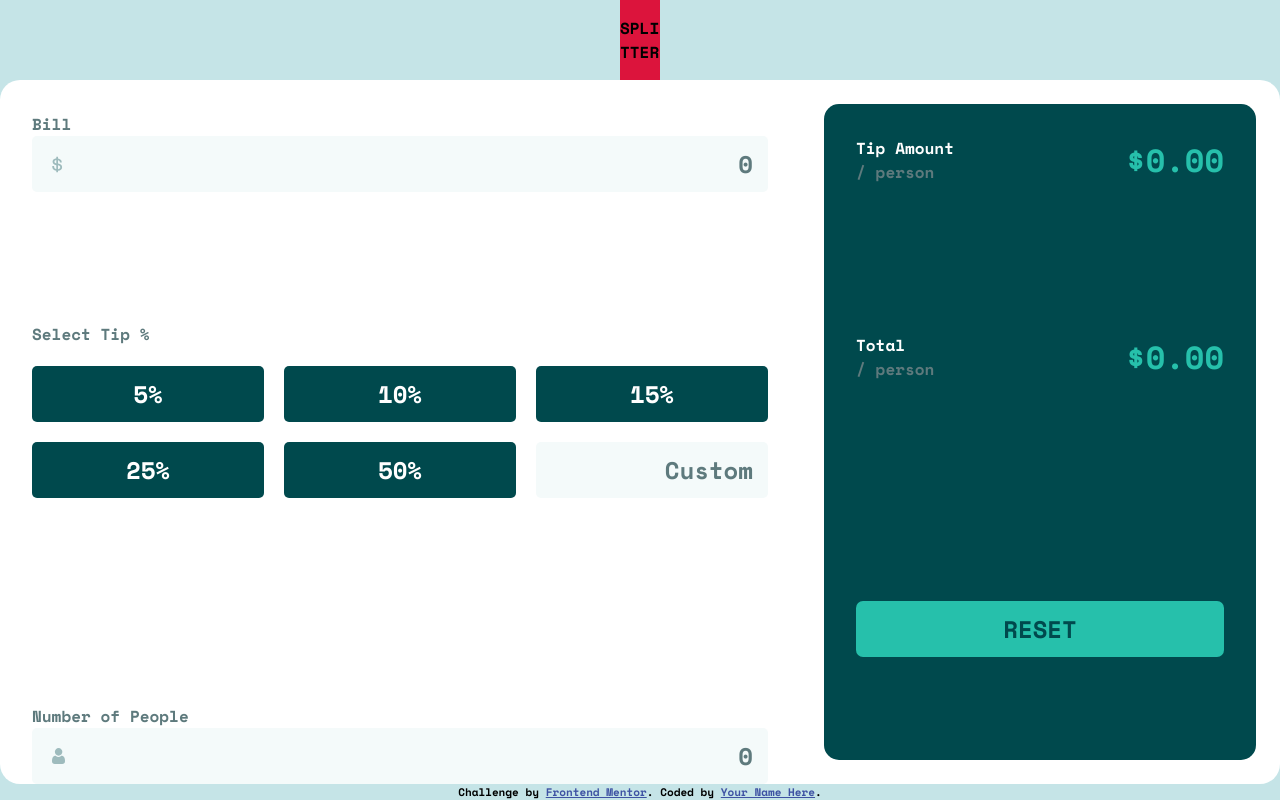
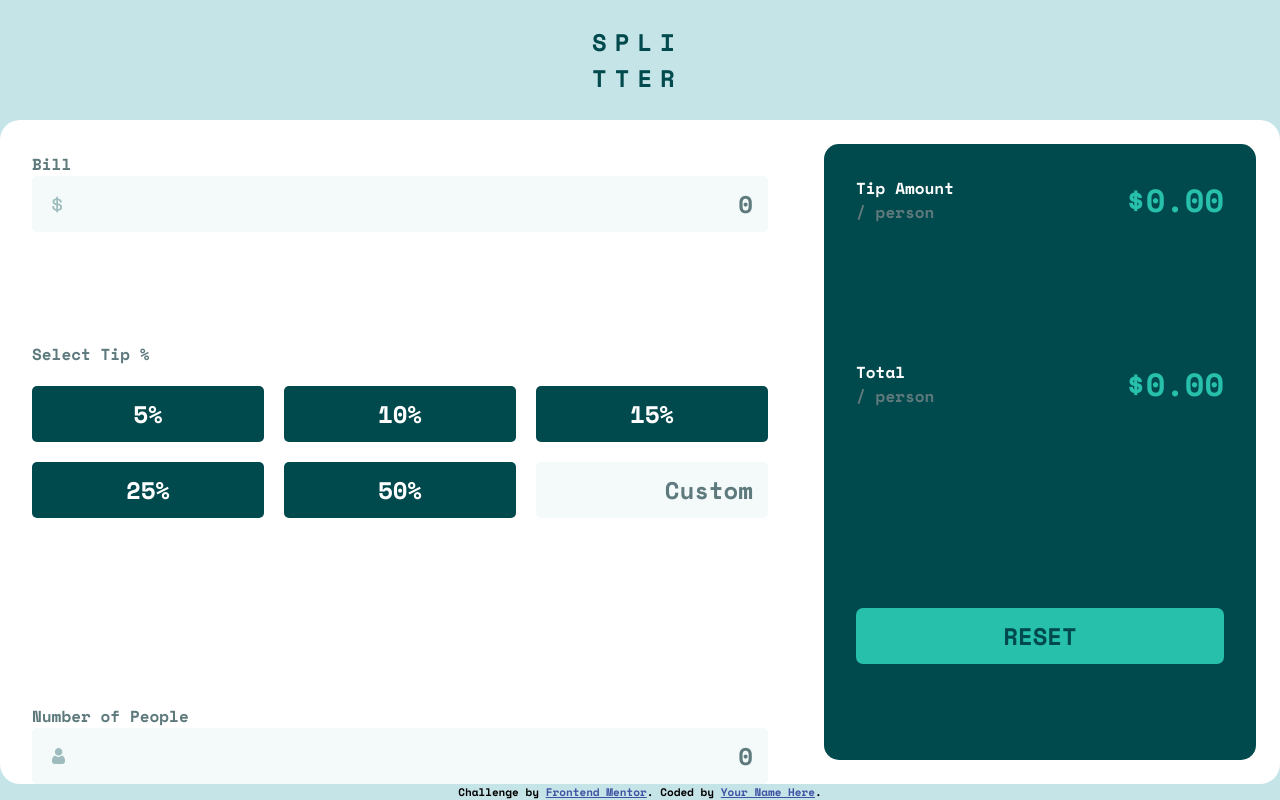
Before and after one commit to mrcordova/tip-calculator-app-main, a plain HTML site: page index.html in a window 1280 px wide. Drawn offline with nearby package versions, Linux system fonts and the light colour scheme.

Commit message:
add styling to title

```diff
--- a/css/style.css
+++ b/css/style.css
@@ -101,17 +101,20 @@ main {
     background-color: var(--very-light-grayish-cyan);
 } */
 .title {
-    min-block-size: clamp(5rem, 5vh + 1rem, 15rem);
-    max-inline-size: 2.5rem;
+    min-block-size: clamp(5rem, 5vh + 1rem, 7rem);
+    max-inline-size: 6rem;
     /* word-wrap: break-word; */
     align-self: center;
-
+    font-size: 1.5rem;
     display: flex;
+    letter-spacing: 0.5rem;
     /* flex-wrap: wrap; */
     overflow-wrap: anywhere;
     align-items: center;
-    background-color: crimson;
+    /* background-color: crimson; */
     min-width: 0;
+    color: var(--very-dark-cyan);
+    padding-block: 20px;
 
 }
 
```
